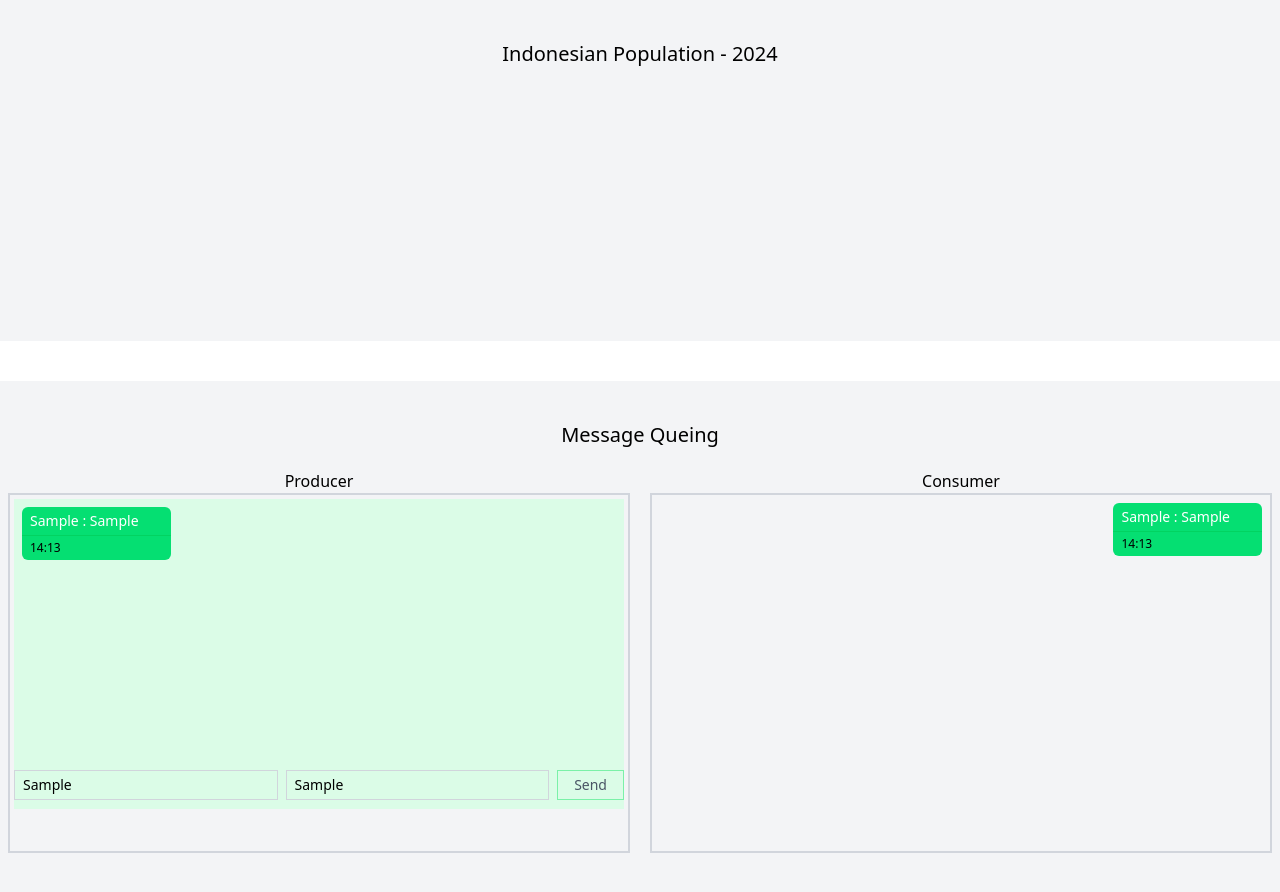
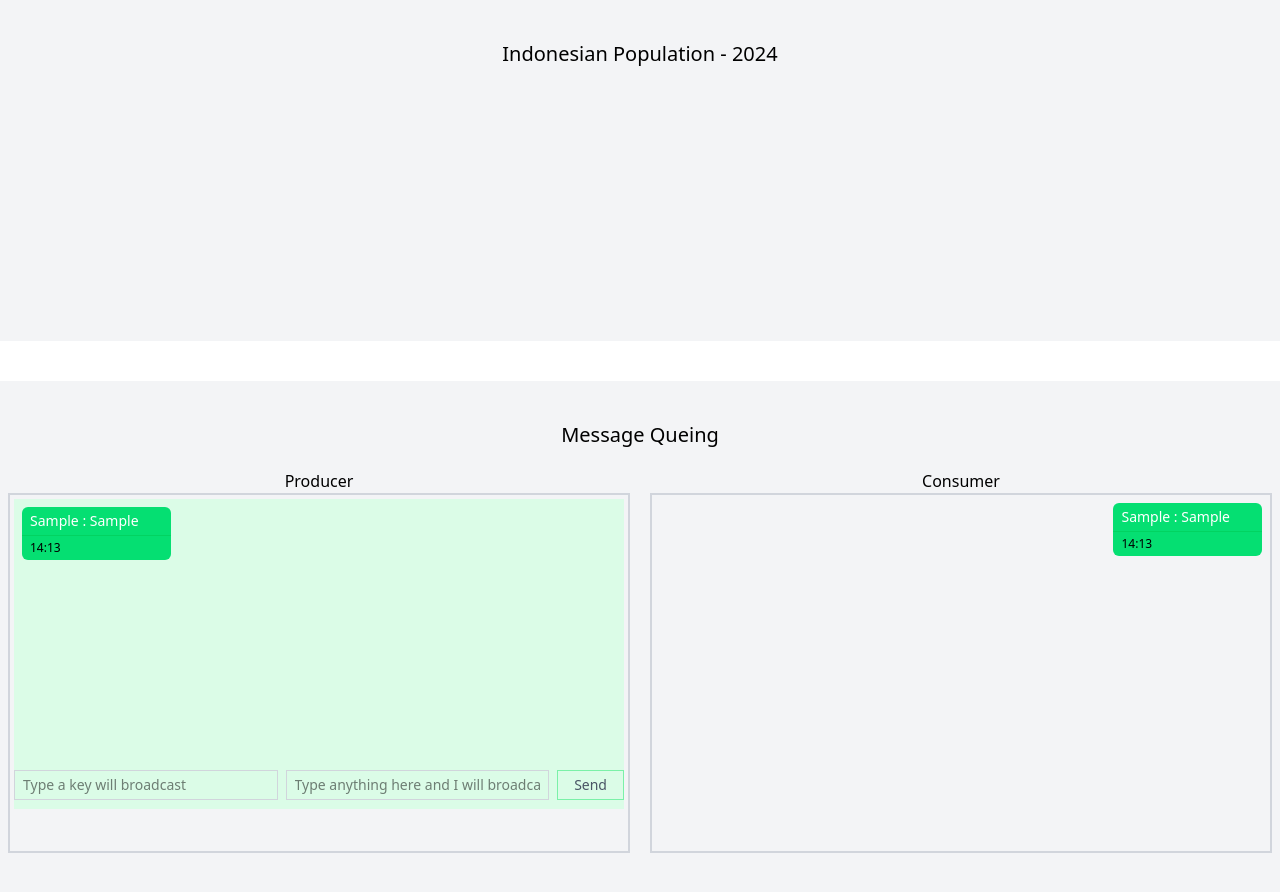
Before and after one commit to litle-project/LTS-Test, a website: page public/web/index.html in a window 1280 px wide. Both pictures are taken after typing "Sample", "Sample" into the empty fields and a click on the button "Send". Drawn offline with nearby package versions, Linux system fonts and the light colour scheme; no server answers.

Commit message:
clear value after broadcast

```diff
--- a/public/web/index.html
+++ b/public/web/index.html
@@ -106,6 +106,9 @@
       const storage = localStorage.setItem('msg', newMessage);
 
       read();
+
+      key.value = '';
+      msg.value = '';
     }
 
     const read = () => {
```
